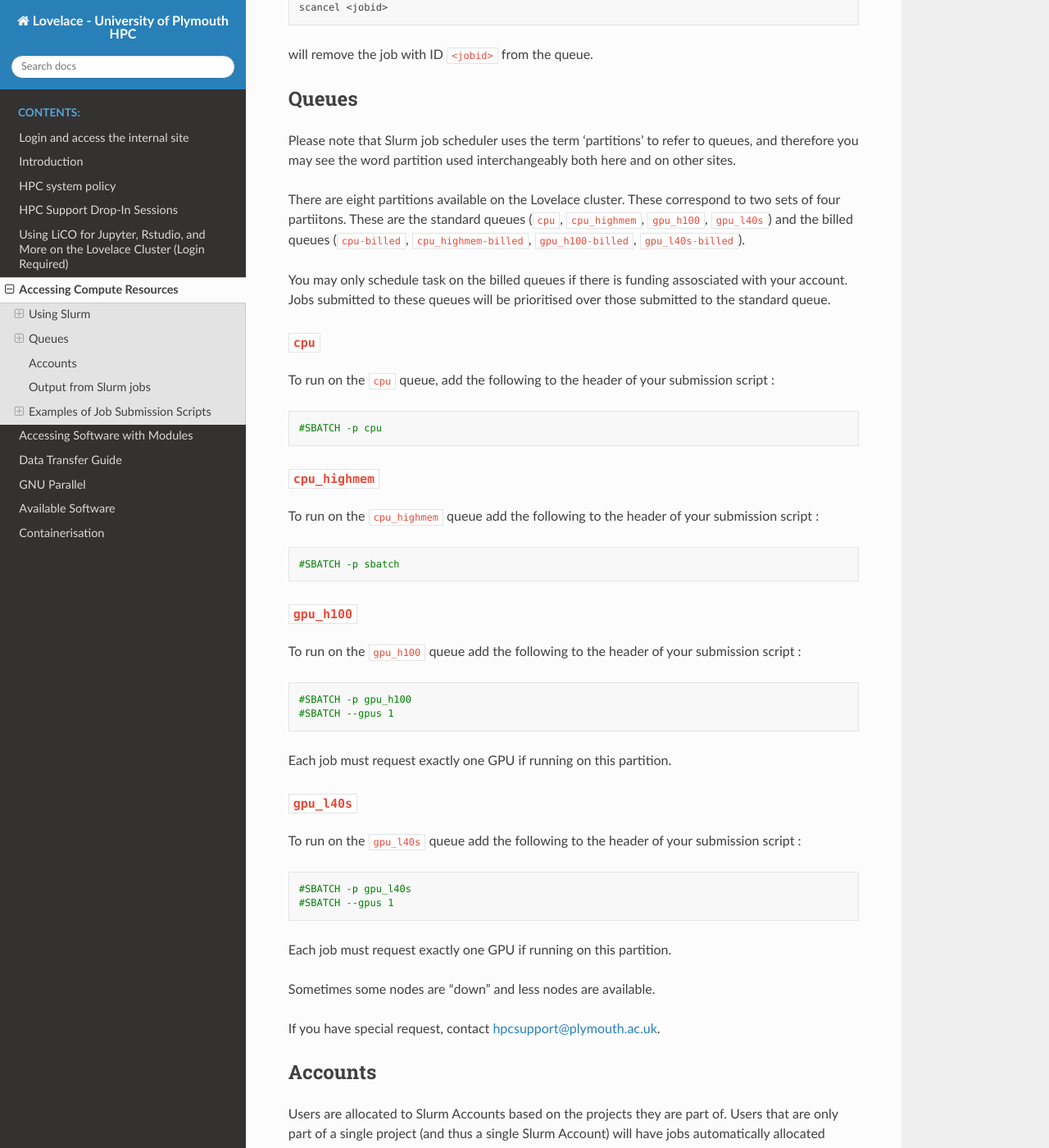
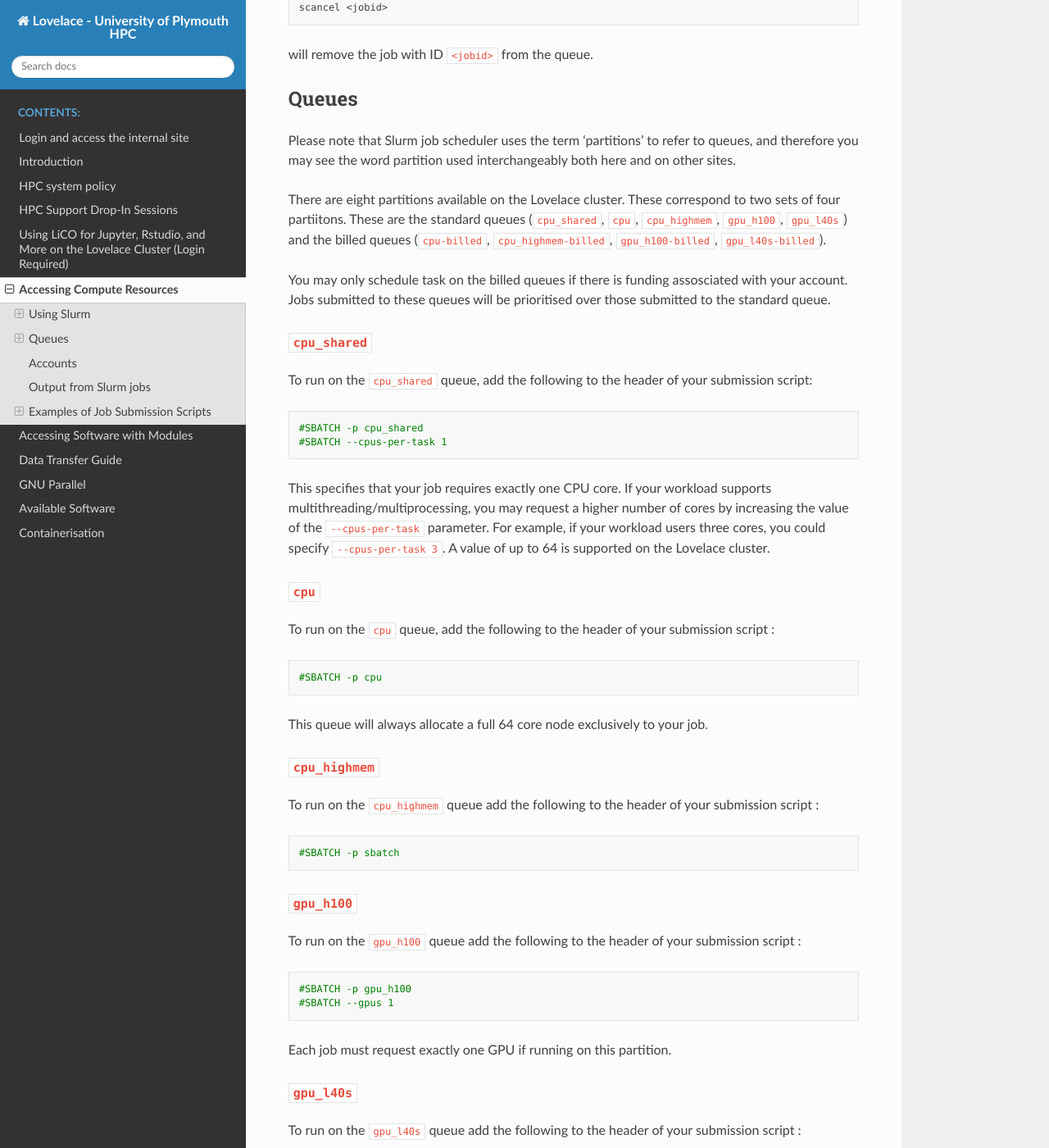
Before and after one commit to AbhinavPraveen/UoP-HPC-Docs, a Sphinx documentation site: the page built from source/user-guide/resources.rst, in a window 1280 px wide and 1400 px high, scrolled down 1514 px. Shown: the whole window at 82% size. Built offline with Sphinx 7.4.7 and the Read the Docs theme 3.1.0, drawn with Linux system fonts in a browser that asks for light colours.

Commit message:
Add info about cpu_shared queue

```diff
--- a/source/user-guide/resources.rst
+++ b/source/user-guide/resources.rst
@@ -83,9 +83,22 @@
 refer to queues, and therefore you may see the word partition used
 interchangeably both here and on other sites.
 
-There are eight partitions available on the Lovelace cluster. These correspond to two sets of four partiitons. These are the standard queues (:plaintext:`cpu`, :plaintext:`cpu_highmem`, :plaintext:`gpu_h100`, :plaintext:`gpu_l40s`) and the billed queues (:plaintext:`cpu-billed`, :plaintext:`cpu_highmem-billed`, :plaintext:`gpu_h100-billed`, :plaintext:`gpu_l40s-billed`).
+There are eight partitions available on the Lovelace cluster. These correspond to two sets of four partiitons. These are the standard queues (:plaintext:`cpu_shared`, :plaintext:`cpu`, :plaintext:`cpu_highmem`, :plaintext:`gpu_h100`, :plaintext:`gpu_l40s`) and the billed queues (:plaintext:`cpu-billed`, :plaintext:`cpu_highmem-billed`, :plaintext:`gpu_h100-billed`, :plaintext:`gpu_l40s-billed`).
 
 You may only schedule task on the billed queues if there is funding assosciated with your account. Jobs submitted to these queues will be prioritised over those submitted to the standard queue.
+
+:plaintext:`cpu_shared`
+~~~~~~~~~~~~~~~~~~~~~~~
+
+To run on the :plaintext:`cpu_shared` queue, add the following to the header of your
+submission script:
+
+.. code-block:: sbatch
+
+   #SBATCH -p cpu_shared
+   #SBATCH --cpus-per-task 1
+
+This specifies that your job requires exactly one CPU core. If your workload supports multithreading/multiprocessing, you may request a higher number of cores by increasing the value of the :plaintext:`--cpus-per-task` parameter. For example, if your workload users three cores, you could specify :plaintext:`--cpus-per-task 3`. A value of up to 64 is supported on the Lovelace cluster.
 
 :plaintext:`cpu`
 ~~~~~~~~~~~~~~~~
@@ -96,6 +109,8 @@
 .. code-block:: sbatch
 
    #SBATCH -p cpu
+
+This queue will always allocate a full 64 core node exclusively to your job.
 
 :plaintext:`cpu_highmem`
 ~~~~~~~~~~~~~~~~~~~~~~~~
```
